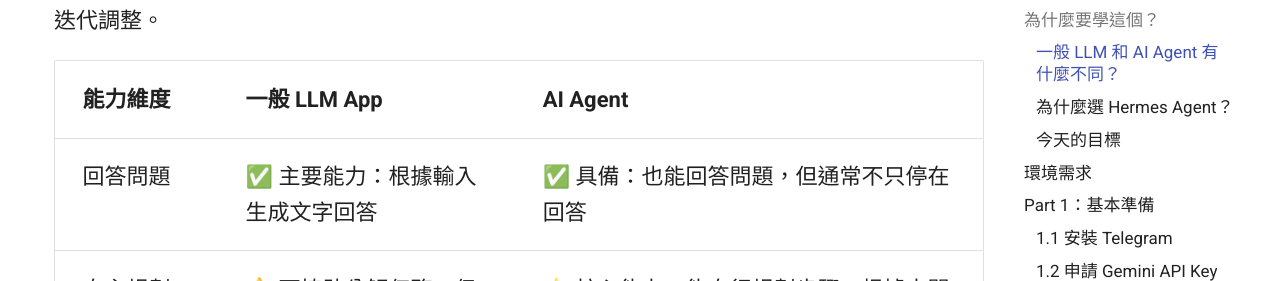
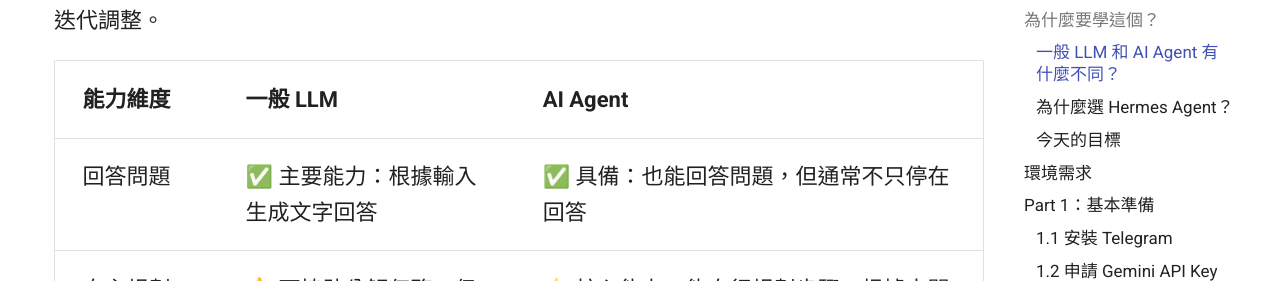
Before and after one commit to lopentu/hermes-agent-tutorial, an MkDocs documentation site: the page built from docs/index.md, in a window 1280 px wide and 900 px high, scrolled down 605 px. Shown: the part 173-454 px from the top of the window. Built offline with MkDocs 1.6.1 and Material for MkDocs 9.7.7, drawn with Linux system fonts in a browser that asks for light colours; some of the changed text lies outside the part shown.

Commit message:
Rename 'LLM App' to 'LLM' and remove overconfident callout
Co-Authored-By: Claude Sonnet 4.6 <noreply@anthropic.com>

````diff
--- a/docs/index.md
+++ b/docs/index.md
@@ -18,7 +18,7 @@
 
 Agent 的核心差異不在「能做什麼」，而在「如何做」——它能自主規劃、使用工具、並根據結果迭代調整。
 
-| 能力維度 | 一般 LLM App | AI Agent |
+| 能力維度 | 一般 LLM | AI Agent |
 |---|---|---|
 | 回答問題 | ✅ 主要能力：根據輸入生成文字回答 | ✅ 具備：也能回答問題，但通常不只停在回答 |
 | 自主規劃與多步驟執行 | ⚠️ 可協助分解任務，但多半需要使用者逐步指示與確認 | ⭐ 核心能力：能自行規劃步驟、根據中間結果調整策略，並持續執行到目標完成 |
@@ -252,8 +252,6 @@ Bot 會直接在你的電腦上執行指令，然後把結果傳回來——不
 ```
 
 Bot 會使用 terminal 工具，執行 `ls` 指令，然後把你桌面上的檔案列出來。
-
-> 💡 一般 LLM App 做不到這一點——它們無法存取你的電腦。
 
 ### 4.4 想想看：還能做什麼？
 
````
